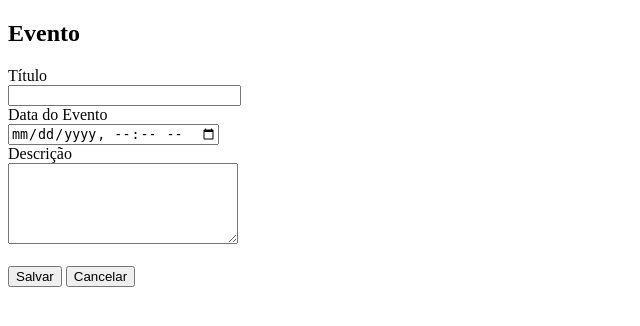
After one commit to lucieneferri/agenda, a Django app: page /agenda/evento/ in a window 1280 px wide. The commit adds this page. Shown: the top 326 px of the page, without its empty margins (0-640 px from the left). Run offline with Django 3.2, Linux system fonts and the light colour scheme; a user stored in the database is signed in.

Commit message:
Incluindo template para inserção de eventos da agenda. Incluindo o gitignore para ignorar os arquivos compilados

```diff
--- a/agenda/urls.py
+++ b/agenda/urls.py
@@ -23,5 +23,7 @@ urlpatterns = [
     path('', views.index),
     path('login/', views.login_user),
     path('login/submit', views.submit_login),
-    path('logout/', views.logout_user)
+    path('logout/', views.logout_user),
+    path('agenda/evento/', views.evento),
+    path('agenda/evento/submit', views.submit_evento),
 ]
--- a/core/views.py
+++ b/core/views.py
@@ -39,3 +39,21 @@ def lista_eventos(request):
     evento = Evento.objects.filter(usuario=usuario)
     dados = {'eventos': evento}
     return render(request, 'agenda.html', dados)
+
+@login_required(login_url='/login/')
+def evento(request):
+    return render(request, 'evento.html')
+
+
+@login_required(login_url='/login/')
+def submit_evento(request):
+    if request.POST:
+        titulo =  request.POST.get('titulo')
+        data_evento = request.POST.get('data_evento')
+        descricao = request.POST.get('descricao')
+        usuario = request.user
+        Evento.objects.create(titulo=titulo,
+                              data_evento=data_evento,
+                              descricao=descricao,
+                              usuario=usuario)
+    return redirect('/')
--- a/templates/agenda.html
+++ b/templates/agenda.html
@@ -14,6 +14,9 @@
 
 <body>
     <h2>Agendamentos</h2>
+    <a href="evento/">
+        <button type="button">Novo Evento</button>
+    </a>
 
     <ul style="font-size: 18px">
         {% for evento in eventos %}
--- /dev/null
+++ b/templates/evento.html
@@ -0,0 +1,35 @@
+<!DOCTYPE html>
+<html lang="en">
+<head>
+  <meta charset="UTF-8">
+  <title>Title</title>
+</head>
+<body>
+
+    <h2>Evento</h2>
+
+    <form action="submit" method="POST">{% csrf_token %}
+        <label>Título</label>
+        <br>
+        <input type="text" name="titulo" size="26">
+        <br>
+        <label>Data do Evento</label>
+        <br>
+        <input type="datetime-local" name="data_evento">
+        <br>
+        <label>Descrição</label>
+        <br>
+        <textarea name="descricao" rows="5" cols="26"></textarea>
+        <br>
+        <br>
+
+        <button type="submit">Salvar</button>
+        <a href="/">
+            <button type="button">Cancelar</button>
+        </a>
+    </form>
+
+
+
+</body>
+</html>
```
Also changed, not shown: db.sqlite3, 1 other file.
